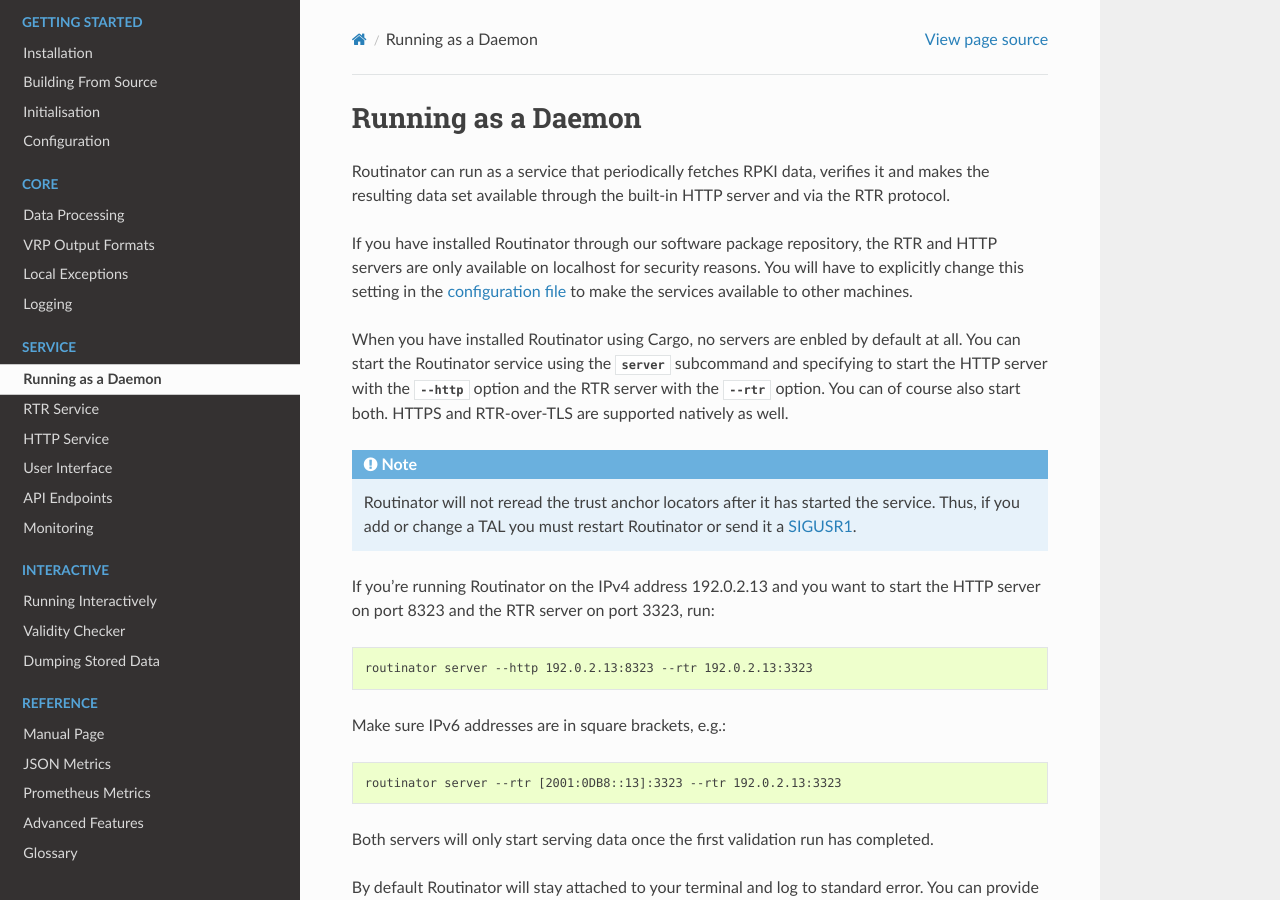
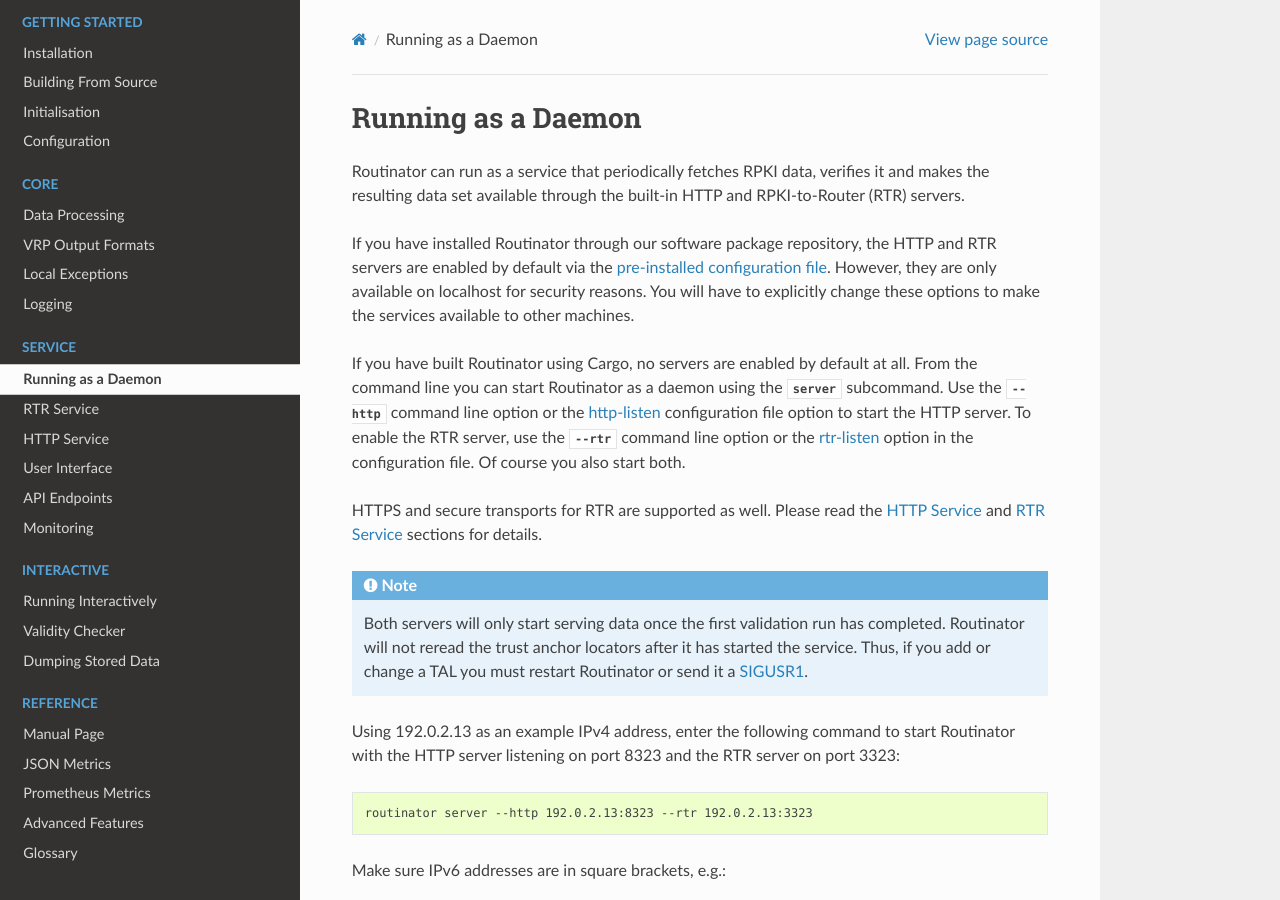
Before and after one commit to NLnetLabs/routinator, a Sphinx documentation site: the page built from doc/manual/source/daemon.rst, in a window 1280 px wide and 900 px high. Built offline with Sphinx 7.4.7 and the Read the Docs theme 2.0.0, drawn with Linux system fonts in a browser that asks for light colours.

Commit message:
Make examples less `cargo` centric

```diff
--- a/doc/manual/source/daemon.rst
+++ b/doc/manual/source/daemon.rst
@@ -2,28 +2,36 @@
 ===================
 
 Routinator can run as a service that periodically fetches RPKI data, verifies
-it and makes the resulting data set available through the built-in HTTP
-server and via the RTR protocol.
+it and makes the resulting data set available through the built-in HTTP and
+RPKI-to-Router (RTR) servers.
 
 If you have installed Routinator through our software package repository, the
-RTR and HTTP servers are only available on localhost for security reasons.
-You will have to explicitly change this setting in the :doc:`configuration
-file<configuration>` to make the services available to other machines.
+HTTP and RTR servers are enabled by default via the :ref:`pre-installed
+configuration file <configuration:routinator installed from a package>`.
+However, they are only available on localhost for security reasons. You will
+have to explicitly change these options to make the services available to
+other machines.
 
-When you have installed Routinator using Cargo, no servers are enbled by
-default at all. You can start the Routinator service using the
-:subcmd:`server` subcommand and specifying to start the HTTP server with the
-:option:`--http` option and the RTR server with the :option:`--rtr` option.
-You can of course also start both. HTTPS and RTR-over-TLS are supported
-natively as well.
+If you have built Routinator using Cargo, no servers are enabled by default
+at all. From the command line you can start Routinator as a daemon using the
+:subcmd:`server` subcommand. Use the :option:`--http` command line option or
+the :term:`http-listen` configuration file option to start the HTTP server.
+To enable the RTR server, use the :option:`--rtr` command line option or the
+:term:`rtr-listen` option in the configuration file. Of course you also start
+both.
 
-.. Note:: Routinator will not reread the trust anchor locators after it has
-          started the service. Thus, if you add or change a TAL you must
-          restart Routinator or send it a
+HTTPS and secure transports for RTR are supported as well. Please read the
+:doc:`http-service` and :doc:`rtr-service` sections for details.
+
+.. Note:: Both servers will only start serving data once the first validation
+          run has completed. Routinator will not reread the trust anchor
+          locators after it has started the service. Thus, if you add or
+          change a TAL you must restart Routinator or send it a
           :ref:`SIGUSR1 <manual-page:signals>`.
 
-If you're running Routinator on the IPv4 address 192.0.2.13 and you want to
-start the HTTP server on port 8323 and the RTR server on port 3323, run:
+Using 192.0.2.13 as an example IPv4 address, enter the following command to
+start Routinator with the HTTP server listening on port 8323 and the RTR
+server on port 3323:
 
 .. code-block:: text
 
@@ -34,9 +42,6 @@
 .. code-block:: text
 
    routinator server --rtr [2001:0DB8::13]:3323 --rtr 192.0.2.13:3323
-
-Both servers will only start serving data once the first validation run has
-completed.
 
 By default Routinator will stay attached to your terminal and log to standard
 error. You can provide the :option:`--detach` option to run it in the
```
Also changed, not shown: doc/manual/source/api-endpoints.rst (+17 -15 lines), doc/manual/source/http-service.rst (+10 -16 lines), doc/manual/source/monitoring.rst (+24 -25 lines), doc/manual/source/rtr-service.rst (+13 -15 lines), doc/manual/source/user-interface.rst (+22 -39 lines).
